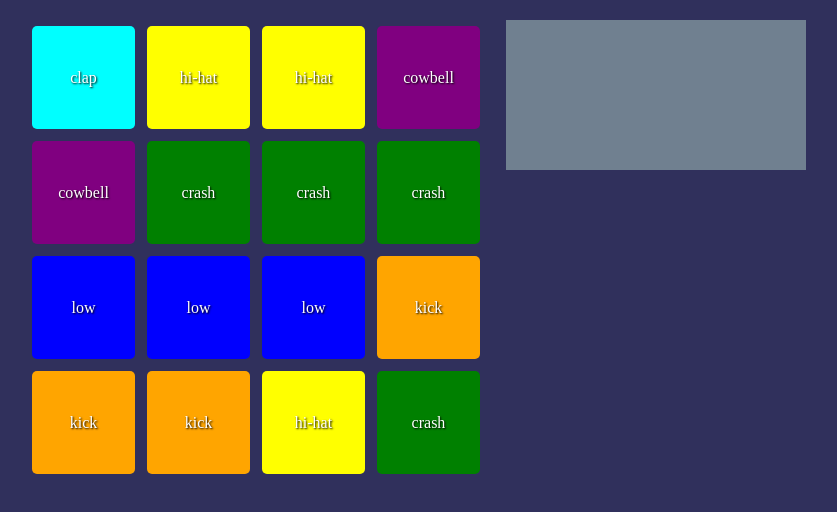
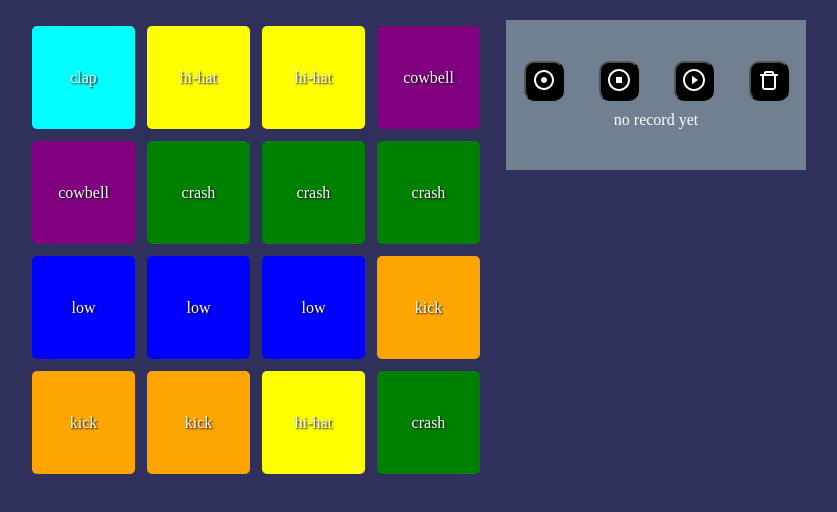
Before and after one commit to fabranx/drumpad-js, a React (Vite) app: page / in a window 1280 px wide. Shown: the top 512 px of the page, without its empty margins (224-1061 px from the left). Built offline with nearby package versions, Linux system fonts and the light colour scheme; no server answers.

Commit message:
Controls component

```diff
--- a/src/App.css
+++ b/src/App.css
@@ -67,4 +67,25 @@ body {
   height: 150px;
   /* border: 1px solid yellow; */
   background-color: slategrey;
+
+  display: flex;
+  flex-direction: column;
+  align-content: center;
+  justify-content: center;
+  text-align: center;
+  gap: 10px;
 }
+
+.controls-wrapper{
+  display: grid;
+  grid-template-columns: repeat(4, 1fr);
+  justify-items: center;
+  align-items: center;
+}
+
+.controls-button{
+  width: 40px;
+  height: 40px;
+  background-color: black;
+  border-radius: 10px;
+}
--- a/src/App.jsx
+++ b/src/App.jsx
@@ -2,6 +2,7 @@ import { useState } from 'react'
 import data from './data'
 import './App.css'
 import Pad from './components/Pad'
+import Controls from './components/Controls'
 
 
 function App() {
@@ -20,7 +21,6 @@ function App() {
     return audioBuffer;
   }
 
-
   return (
     <div className='App'>
       <div className='drumpad'>
@@ -30,7 +30,7 @@ function App() {
           )}
         </div>
       </div>
-      <div className='controls'></div>
+      <Controls />
     </div>
   )
 }
--- /dev/null
+++ b/src/components/Controls.jsx
@@ -0,0 +1,24 @@
+function Controls(){
+  return(
+    <div className="controls">
+      <div className="controls-wrapper">
+        <button className="controls-button">
+          <svg width="24" height="24" viewBox="0 0 24 24" fill="none" xmlns="http://www.w3.org/2000/svg"><path d="M12 15C13.6569 15 15 13.6569 15 12C15 10.3431 13.6569 9 12 9C10.3431 9 9 10.3431 9 12C9 13.6569 10.3431 15 12 15Z" fill="currentColor" /><path fillRule="evenodd" clipRule="evenodd" d="M22 12C22 17.5228 17.5228 22 12 22C6.47715 22 2 17.5228 2 12C2 6.47715 6.47715 2 12 2C17.5228 2 22 6.47715 22 12ZM20 12C20 16.4183 16.4183 20 12 20C7.58172 20 4 16.4183 4 12C4 7.58172 7.58172 4 12 4C16.4183 4 20 7.58172 20 12Z" fill="currentColor" /></svg>
+        </button>
+        <button className="controls-button">
+          <svg width="24" height="24" viewBox="0 0 24 24" fill="none" xmlns="http://www.w3.org/2000/svg"><path d="M15 9H9V15H15V9Z" fill="currentColor" /><path fillRule="evenodd" clipRule="evenodd" d="M23 12C23 18.0751 18.0751 23 12 23C5.92487 23 1 18.0751 1 12C1 5.92487 5.92487 1 12 1C18.0751 1 23 5.92487 23 12ZM21 12C21 16.9706 16.9706 21 12 21C7.02944 21 3 16.9706 3 12C3 7.02944 7.02944 3 12 3C16.9706 3 21 7.02944 21 12Z" fill="currentColor" /></svg>
+        </button>
+        <button className="controls-button">
+          <svg width="24" height="24" viewBox="0 0 24 24" fill="none" xmlns="http://www.w3.org/2000/svg"><path fillRule="evenodd" clipRule="evenodd" d="M12 21C16.9706 21 21 16.9706 21 12C21 7.02944 16.9706 3 12 3C7.02944 3 3 7.02944 3 12C3 16.9706 7.02944 21 12 21ZM12 23C18.0751 23 23 18.0751 23 12C23 5.92487 18.0751 1 12 1C5.92487 1 1 5.92487 1 12C1 18.0751 5.92487 23 12 23Z" fill="currentColor" /><path d="M16 12L10 16.3301V7.66987L16 12Z" fill="currentColor" /></svg>
+        </button>
+        <button className="controls-button">
+          <svg width="24" height="24" viewBox="0 0 24 24" fill="none" xmlns="http://www.w3.org/2000/svg"><path fillRule="evenodd" clipRule="evenodd" d="M17 6V5C17 3.89543 16.1046 3 15 3H9C7.89543 3 7 3.89543 7 5V6H4C3.44772 6 3 6.44772 3 7C3 7.55228 3.44772 8 4 8H5V19C5 20.6569 6.34315 22 8 22H16C17.6569 22 19 20.6569 19 19V8H20C20.5523 8 21 7.55228 21 7C21 6.44772 20.5523 6 20 6H17ZM15 5H9V6H15V5ZM17 8H7V19C7 19.5523 7.44772 20 8 20H16C16.5523 20 17 19.5523 17 19V8Z" fill="currentColor" /></svg>
+        </button>
+      </div>
+      <p>no record yet</p>
+    </div>
+  )
+}
+
+
+export default Controls
--- a/src/components/Pad.jsx
+++ b/src/components/Pad.jsx
@@ -16,7 +16,6 @@ function Pad({padData, audioContext, loadFile}){
 
   const [sound, setSound] = useState(null)
 
-  // const audio = new Audio(`${src}${padData.name}.webm`)
 
   function playSound(){
     const trackSource = new AudioBufferSourceNode(audioContext, {
```
